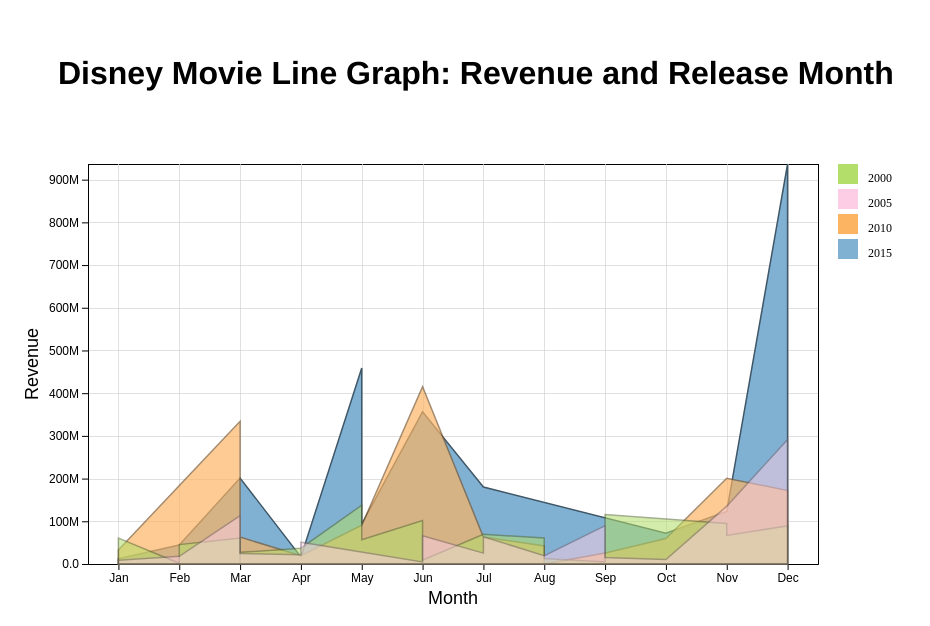
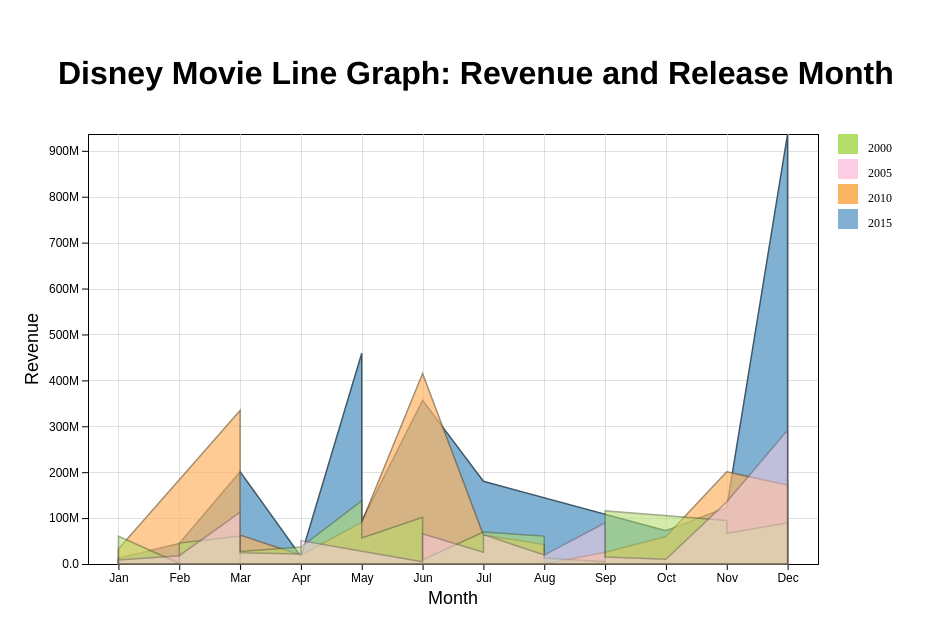
Before and after one commit to jacquelinecai/disney-movie-visualizations, a plain HTML site: page index.html in a window 1280 px wide. Shown: the part 1818-2444 px from the top of the page, without its empty margins (0-930 px from the left). Drawn offline with nearby package versions, Linux system fonts and the light colour scheme.

Commit message:
Changed margins for line graph

```diff
--- a/index.html
+++ b/index.html
@@ -411,7 +411,7 @@
                 d3.sum(b[1], m => m.total_gross) - d3.sum(a[1], m => m.total_gross)
             );
 
-            const margin = { top: 50, right: 150, bottom: 50, left: 80 };
+            const margin = { top: 20, right: 150, bottom: 50, left: 80 };
             const width = 960 - margin.left - margin.right;
             const height = 500 - margin.top - margin.bottom;
 
```
